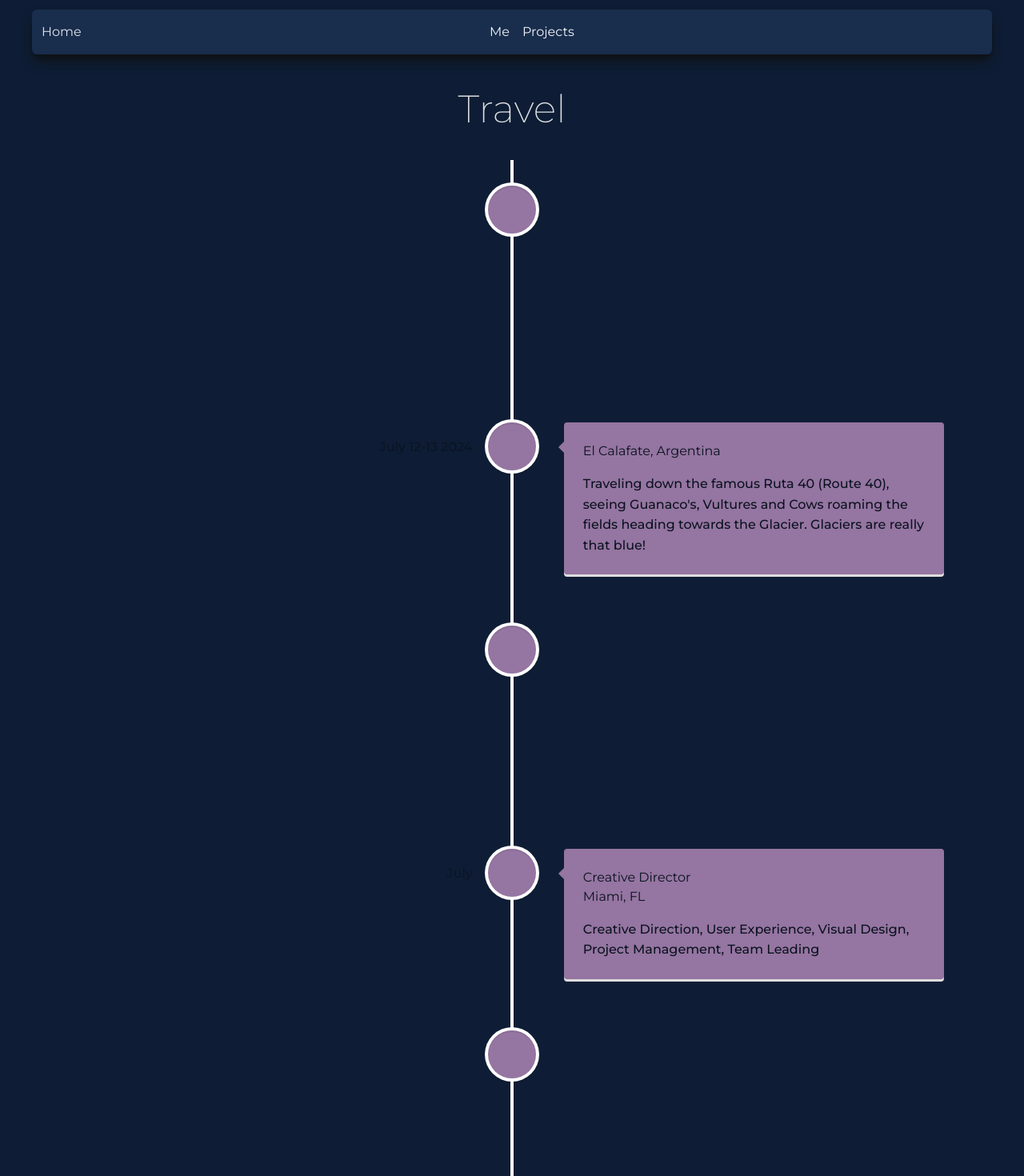
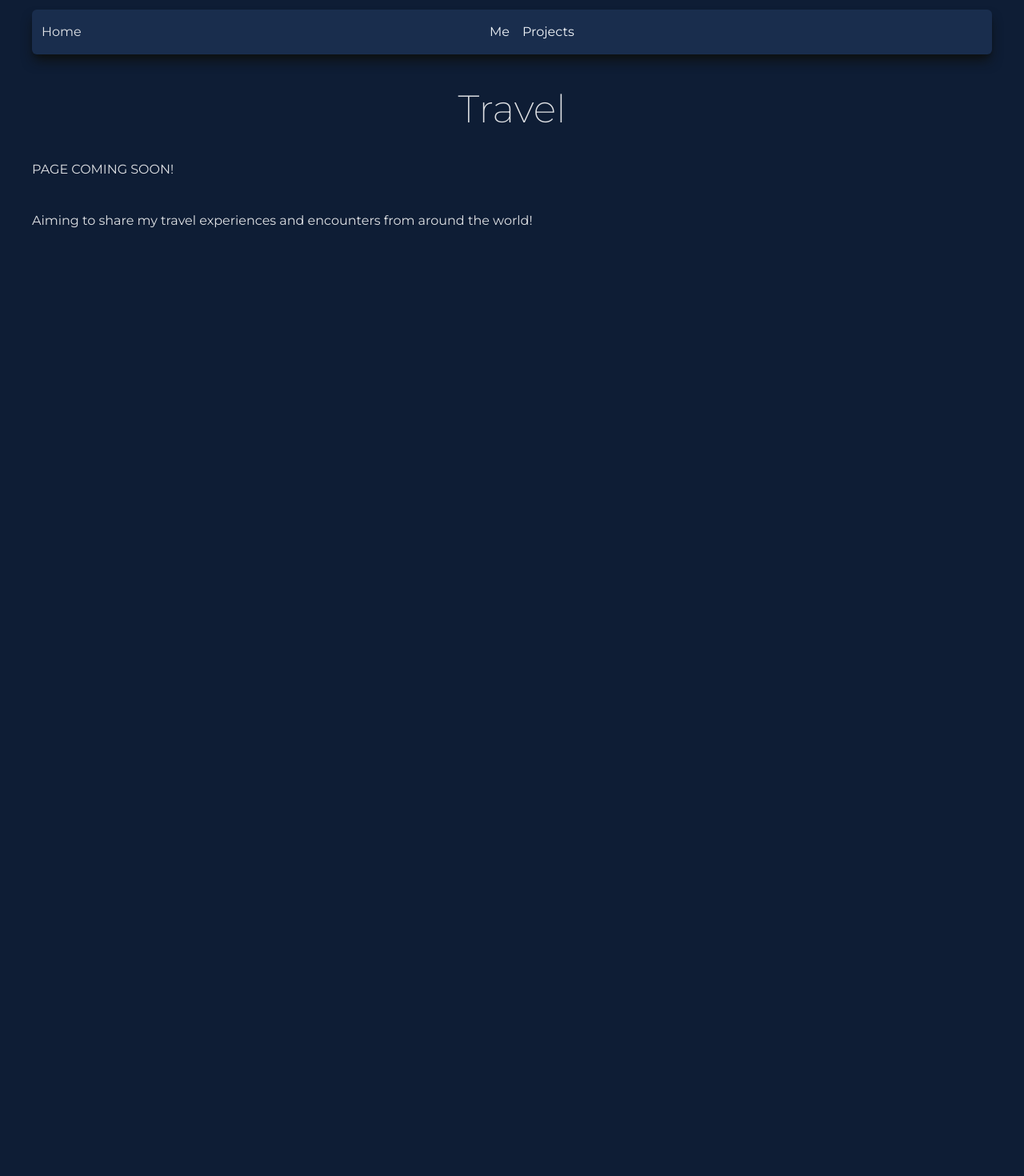
Before and after one commit to kinga112/portfolio-2.0, a React (Vite) app: page /travel in a window 1280 px wide. Shown: the top 1470 px of the page at 80% size. After the commit the page ends 800 px from the top, so only its background shows below. Built offline with nearby package versions, Linux system fonts and the light colour scheme.

Commit message:
temp Travel page.. adding more info soon

```diff
--- a/src/pages/Travel.tsx
+++ b/src/pages/Travel.tsx
@@ -12,100 +12,80 @@ import grogu from '../assets/image-grid/grogu.jpg'
 function Travel(){
   return(
     <>
-      <div className='pt-28 h-full w-full p-10 space-y-10'>
+      {/*<div className='pt-28 h-full w-full p-10 space-y-10 bg-custom-forest-green'>*/}
+      <div className='pt-28 h-screen w-screen p-10 space-y-10 bg-custom-forest-green'>
         <div className='flex justify-center text-5xl font-extralight'>
           Travel
         </div>
+        <div className="3xl">
+          PAGE COMING SOON!
+        </div>
         <div>
-          <VerticalTimeline>
-          <VerticalTimelineElement
-              className="vertical-timeline-element--work"
-              contentStyle={{ background: '#9575A1', color: '#0A121F' }}
-              contentArrowStyle={{ borderRight: '7px solid  #9575A1' }}
-              date="July 13-18, 2024"
-              iconStyle={{ background: '#9575A1', color: '#fff' }}
-            >
-              <div className="flex">
-                <div>
-                  <h3 className="vertical-timeline-element-title">Copa Champs!</h3>
-                  <h4 className="vertical-timeline-element-subtitle">Buenos Aires, Argentina</h4>
-                  <p>
-                    Creative Direction, User Experience, Visual Design, Project Management, Team Leading
-                  </p>
-                </div>
-                <div className="flex pb-10 w-full justify-center">
-                  <div className="w-36 h-36">
-                    <PictureCarousel/>
-                  </div>
-                </div>
-              </div>
-            </VerticalTimelineElement>
-            <VerticalTimelineElement
-              className="vertical-timeline-element--work"
-              contentStyle={{ background: '#9575A1', color: '#0A121F' }}
-              contentArrowStyle={{ borderRight: '7px solid  #9575A1' }}
-              date="July 12-13 2024"
-              iconStyle={{ background: '#9575A1', color: '#fff' }}
-              // icon={<WorkIcon />}
-            >
-              <h3 className="vertical-timeline-element-title">El Calafate, Argentina</h3>
-              {/* <h4 className="vertical-timeline-element-subtitle">El Calafate, Argentina</h4> */}
-              <p>
-                Traveling down the famous Ruta 40 (Route 40), seeing Guanaco's, Vultures and Cows roaming the fields
-                heading towards the Glacier. Glaciers are really that blue!
-              </p>
-            </VerticalTimelineElement>
-            <VerticalTimelineElement
-              className="vertical-timeline-element--work"
-              contentStyle={{ background: '#9575A1', color: '#0A121F' }}
-              contentArrowStyle={{ borderRight: '7px solid  #9575A1' }}
-              date="July 7-11, 2024"
-              iconStyle={{ background: '#9575A1', color: '#fff' }}
-              // icon={<WorkIcon />}
-            >
-              <h3 className="vertical-timeline-element-title">Ushuaia, Argentina</h3>
-              <h4 className="vertical-timeline-element-subtitle">Fin del Mundo: The end of the world</h4>
-              <p>
-                Snow Snow Snow and Hot Cocoa! Snow mobiling and snow shoeing in the mountains.
-                Building snow mans, and throwing snow balls. Ushuaia is beautiful, the most Southern City in the world.
-              </p>
-            </VerticalTimelineElement>
-            <VerticalTimelineElement
-              className="vertical-timeline-element--work"
-              contentStyle={{ background: '#9575A1', color: '#0A121F' }}
-              contentArrowStyle={{ borderRight: '7px solid  #9575A1' }}
-              date="July"
-              iconStyle={{ background: '#9575A1', color: '#fff' }}
-              // icon={<WorkIcon />}
-            >
-              <h3 className="vertical-timeline-element-title">Creative Director</h3>
-              <h4 className="vertical-timeline-element-subtitle">Miami, FL</h4>
-              <p>
-                Creative Direction, User Experience, Visual Design, Project Management, Team Leading
-              </p>
-            </VerticalTimelineElement>
-            <VerticalTimelineElement
-              className="vertical-timeline-element--work"
-              contentStyle={{ background: '#9575A1', color: '#0A121F' }}
-              contentArrowStyle={{ borderRight: '7px solid  #9575A1' }}
-              date="July"
-              iconStyle={{ background: '#9575A1', color: '#fff' }}
-              // icon={<WorkIcon />}
-            >
-              <h3 className="vertical-timeline-element-title">Creative Director</h3>
-              <h4 className="vertical-timeline-element-subtitle">Miami, FL</h4>
-              <p>
-                Creative Direction, User Experience, Visual Design, Project Management, Team Leading
-              </p>
-            </VerticalTimelineElement>
-          </VerticalTimeline>
+          Aiming to share my travel experiences and encounters from around the world!
         </div>
+        {/*<div>
+          Some travel pics and what not...
+        </div>
+        <TravelLocation location="New York" date="June 2026">
+          <div>
+            LEGO LAND!
+          </div>
+        </TravelLocation>
+        <TravelLocation location="Costa Rica" date="April 2026">
+          <div>
+            DINO LAND!
+          </div>
+        </TravelLocation>
+        <TravelLocation location="Argentina" date="July 2024">
+          <div>
+            ARGENTINAAAAAA
+          </div>
+        </TravelLocation>
+        <TravelLocation location="Costa Rica" date="March 2023">
+          <div>
+            2nd time to Roblealto
+          </div>
+        </TravelLocation>
+        <TravelLocation location="Costa Rica" date="November 2022">
+          <div>
+            Nicolitaaaaa
+          </div>
+        </TravelLocation>
+        <TravelLocation location="Costa Rica" date="March 2022">
+          <div>
+            1st time to Roblealto
+          </div>
+        </TravelLocation>*/}
       </div>
     </>
   )
 }
 
 export default Travel
+
+interface TravelLocationProps {
+  location: string;
+  date: string;
+  children?: React.ReactNode;
+}
+
+function TravelLocation({location, date, children}: TravelLocationProps) {
+  return (
+    <>
+      <div className="flex flex-col gap-3">
+        <div className="flex gap-5 place-items-center">
+          <div className="text-3xl font-light">
+            {location}
+          </div>
+          <div className="text-sm">
+            {date}
+          </div>
+        </div>
+        {children}
+      </div>
+    </>
+  )
+}
 
 function PictureCarousel(){
   // props: {images: Array<string>}
```
